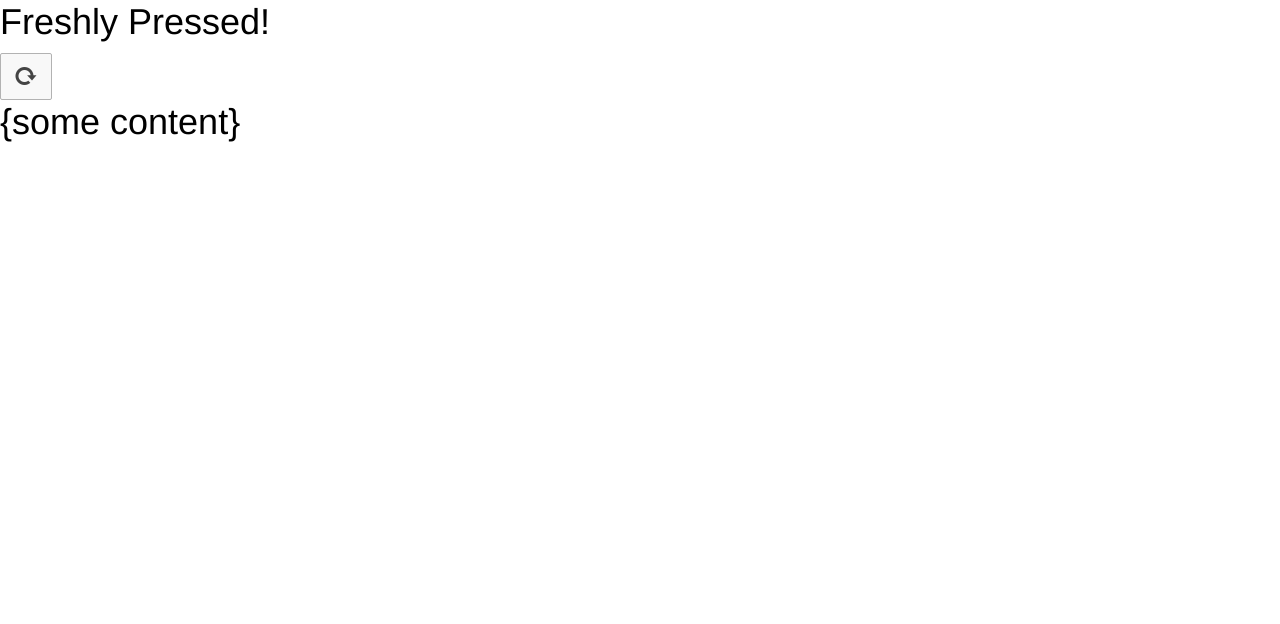
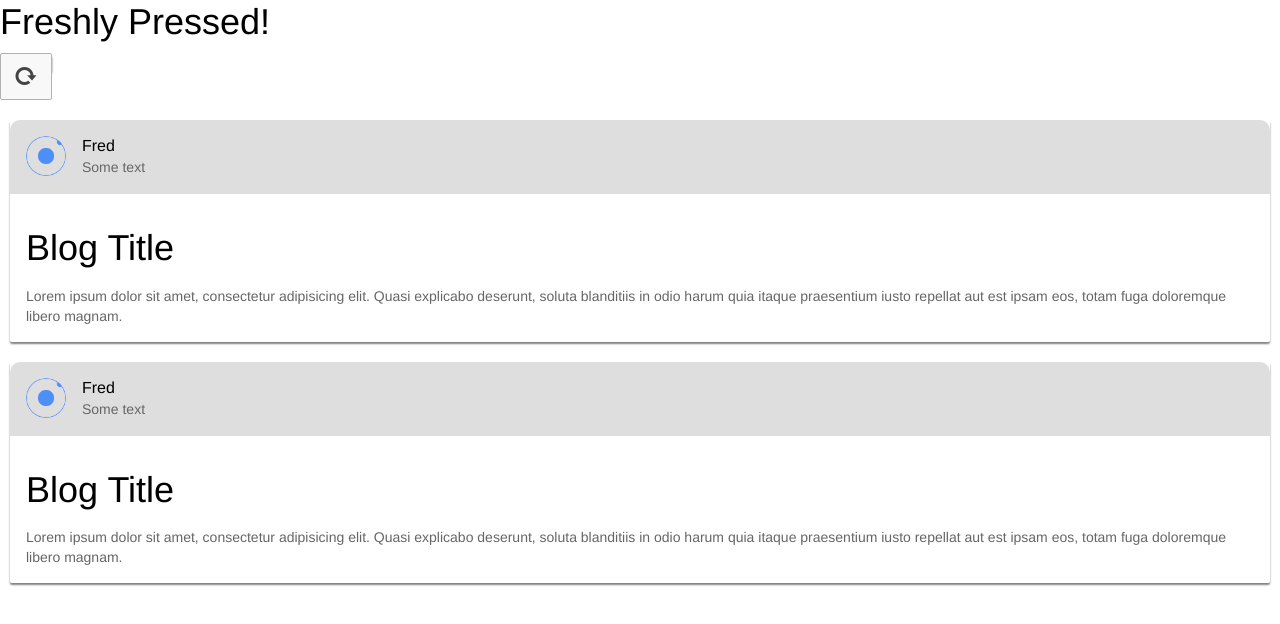
Before and after one commit to mehrdadrafiee/freshly-pressed, a website: page freshly-pressed/www/index.html in a window 1280 px wide. Drawn offline with Linux system fonts and the light colour scheme; files that its build step writes are made by us from their sources; files whose address does not match are found by name.

Commit message:
styled the look of the app

```diff
--- a/freshly-pressed/www/css/style.css
+++ b/freshly-pressed/www/css/style.css
@@ -1 +1,10 @@
 /* Empty. Add your own CSS if you like */
+.bar-stable, .list, .card {
+	box-shadow: 0px 2px 2px gray;
+}
+
+.item.item-avatar-left {
+	border-top-left-radius: 10px !important;
+	border-top-right-radius: 10px !important;
+	background: rgba(93, 93, 93, 0.2);
+}
--- a/freshly-pressed/www/index.html
+++ b/freshly-pressed/www/index.html
@@ -15,13 +15,35 @@
 </head>
 <body data-ng-contoller="AppCtrl">
 	<ion-header-bar class="bar-stable">
-		<h1 class="title"> Freshly Pressed!</h1>
+		<h1 class="title">Freshly Pressed!</h1>
 		<button class="button" data-ng-click="refresh()">
 			<i class="icon ion-refresh"></i>
 		</button>
 	</ion-header-bar>
 	<ion-content>
-	<h1>{some content}</h1>
+		<div class="list card">
+		<div class="item item-avatar-left">
+			<img src="img/ionic.png" alt="">
+			<h2>Fred</h2>
+			<p>Some text</p>
+		</div>
+		<div class="item item-body">
+			<h1>Blog Title</h1>
+			<p>Lorem ipsum dolor sit amet, consectetur adipisicing elit. Quasi explicabo deserunt, soluta blanditiis in odio harum quia itaque praesentium iusto repellat aut est ipsam eos, totam fuga doloremque libero magnam.</p>
+		</div>
+		</div>
+
+		<div class="list card">
+		<div class="item item-avatar-left">
+			<img src="img/ionic.png" alt="">
+			<h2>Fred</h2>
+			<p>Some text</p>
+		</div>
+		<div class="item item-body">
+			<h1>Blog Title</h1>
+			<p>Lorem ipsum dolor sit amet, consectetur adipisicing elit. Quasi explicabo deserunt, soluta blanditiis in odio harum quia itaque praesentium iusto repellat aut est ipsam eos, totam fuga doloremque libero magnam.</p>
+		</div>
+		</div>
 	</ion-content>
 
 </body>
--- a/freshly-pressed/www/js/app.js
+++ b/freshly-pressed/www/js/app.js
@@ -1,9 +1,20 @@
 var App = angular.module("App", ["ionic"]);
 
-App.controller("AppCtrl", ["$scope", "$log", "$ionicPopup", "$timeout", AppCtrl]);
+App.service("FreshlyPressed", ["$http", "$log", FreshlyPressed]);
 
-function AppCtrl ($scope, $log, $ionicPopup, $timeout) {
+App.controller("AppCtrl", ["$scope", "FreshlyPressed", "$log", "$ionicPopup", "$timeout", AppCtrl]);
+
+function AppCtrl ($scope, $log, FreshlyPressed, $ionicPopup, $timeout) {
 	$scope.refresh = function () {
-        alert("Button pressed!");
+        FreshlyPressed.getBlogs();
+	}
+}
+
+function FreshlyPressed ($http, $log) {
+	this.getBlogs = function() {
+		$http.jsonp("https://public-api.wordpress.com/rest/v1.1/freshly-pressed?callback=JSON_CALLBACK");
+		  .success(function (result) {
+		  	$log.info(JSON.stringify(result.posts));
+		  });
 	};
 }
```
